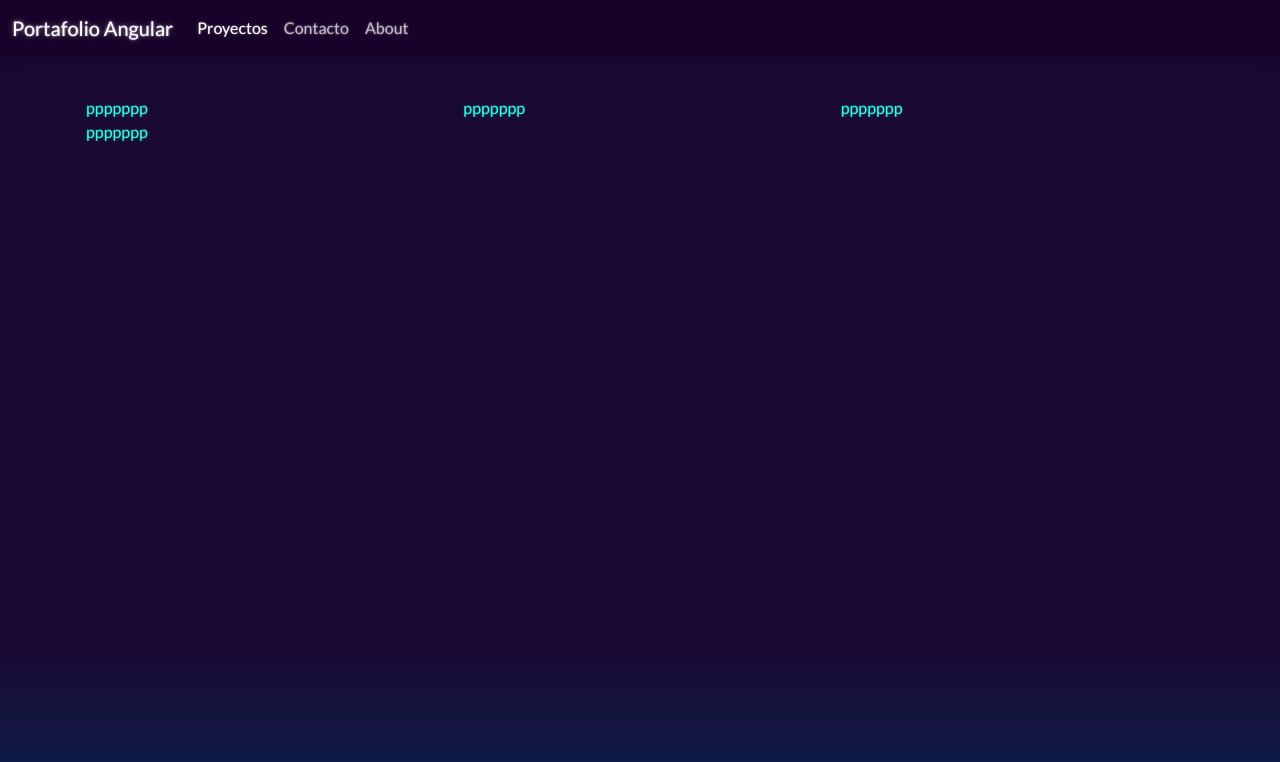
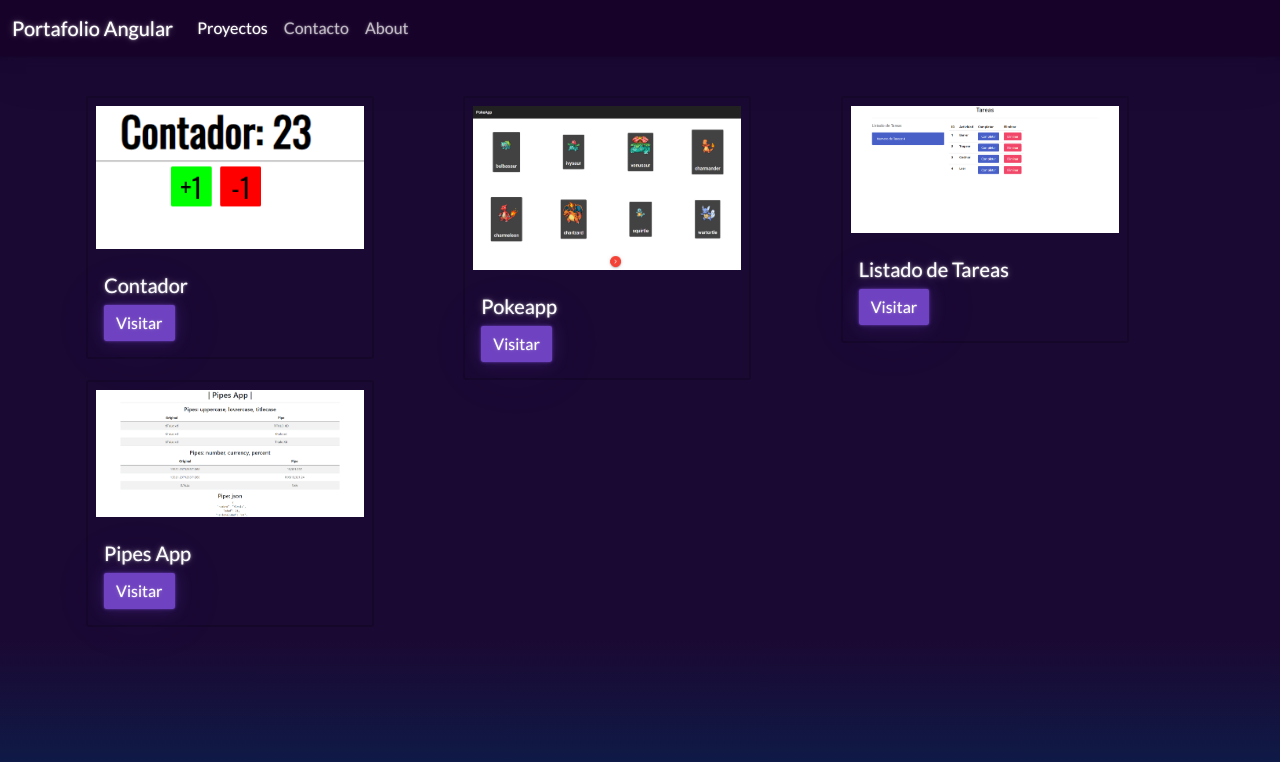
Before and after one commit to ClaudiaQuezadaRiquelme/yirsis-08-portafolio, an Angular app: page /proyectos in a window 1280 px wide. Shown: the top 762 px of the page. Built offline with nearby package versions, Linux system fonts and the light colour scheme.

Commit message:
showing projects with bootstrap cards

```diff
--- a/src/app/proyectos/proyectos.component.html
+++ b/src/app/proyectos/proyectos.component.html
@@ -1,5 +1,11 @@
 <div class="row">
     <div *ngFor="let proyecto of data" class="col-12 col-md-4">
-        ppppppp
+        <div class="card mg-2" style="width: 18rem;">
+            <img [src]="proyecto.img" class="card-img-top p-2" alt="proyecto.nombre">
+            <div class="card-body">
+                <h5 class="card-title">{{proyecto.nombre}}</h5>
+                <a target="_blank" [href]="proyecto.url" class="btn btn-primary">Visitar</a>
+            </div>
+        </div>
     </div>
 </div>
```
